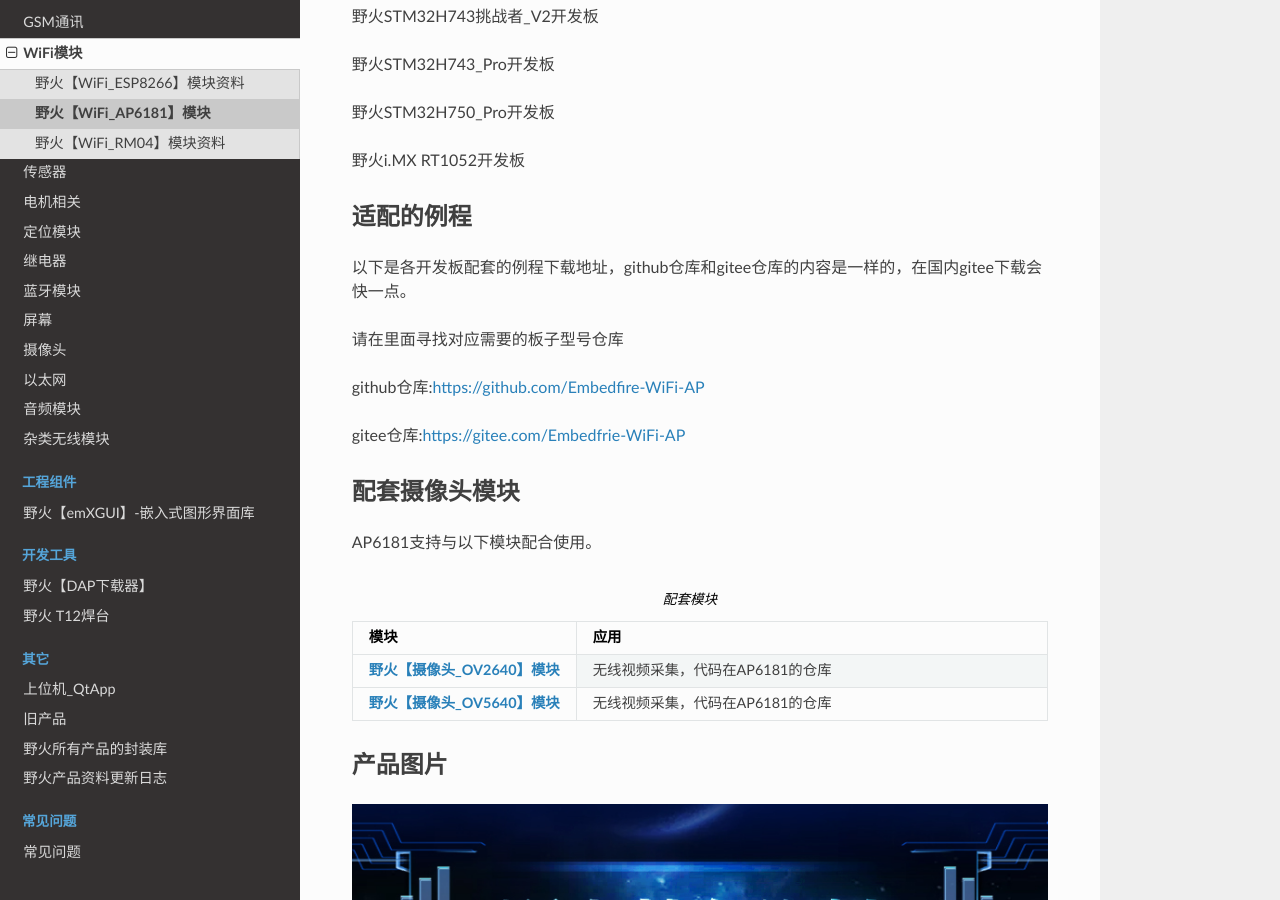
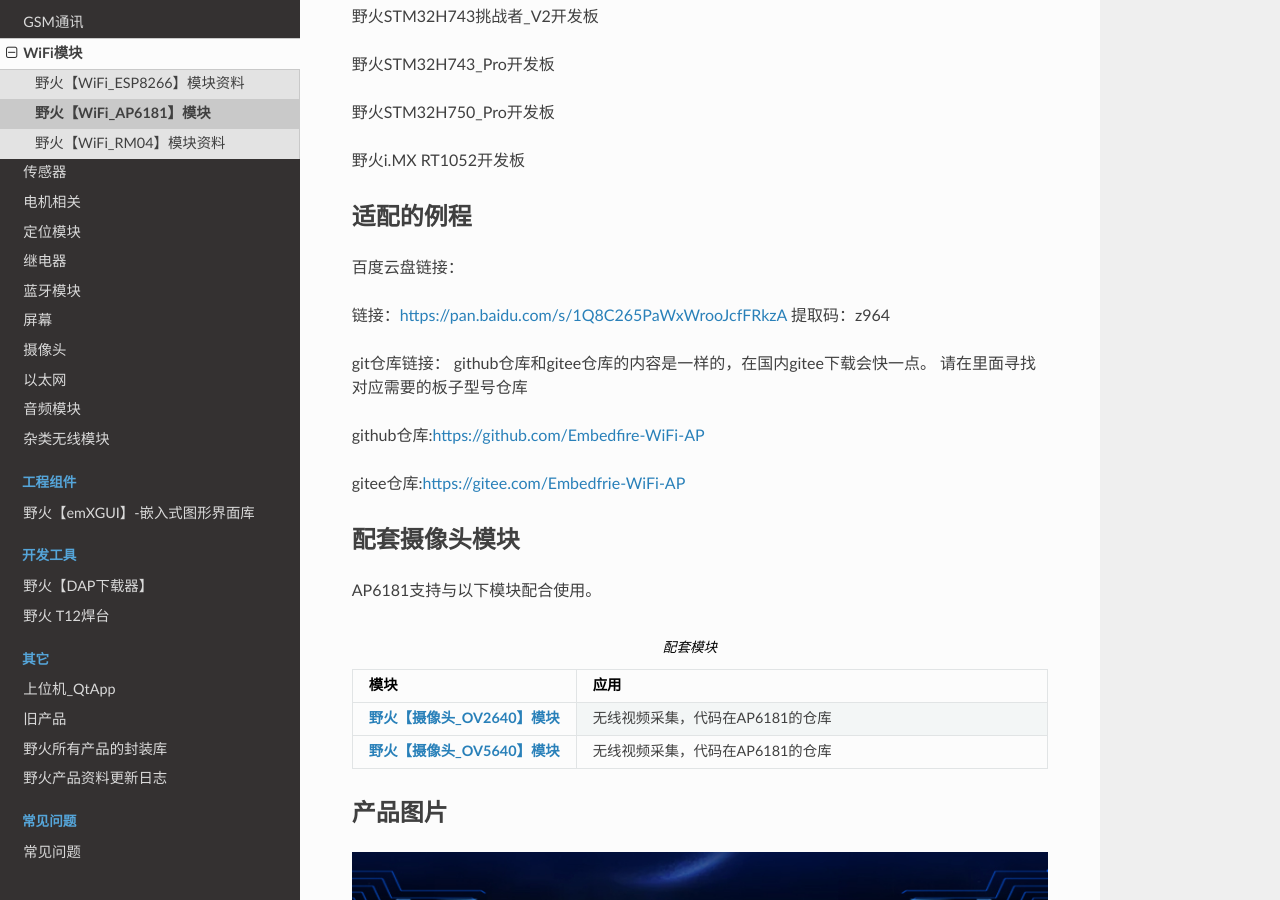
Before and after one commit to Embedfire/ebf_products, a Sphinx documentation site: the page built from documentation/module/wifi/ap6181.rst, in a window 1280 px wide and 900 px high, scrolled down 414 px. Built offline with Sphinx 7.4.7 and the Read the Docs theme 2.0.0, drawn with Linux system fonts in a browser that asks for light colours; pages that are not in the unit, such as notebooks, are missing from menus.

Commit message:
Update ap6181.rst

```diff
--- a/documentation/module/wifi/ap6181.rst
+++ b/documentation/module/wifi/ap6181.rst
@@ -28,8 +28,19 @@
 
 适配的例程
 --------------------
-以下是各开发板配套的例程下载地址，github仓库和gitee仓库的内容是一样的，在国内gitee下载会快一点。
 
+百度云盘链接：
+
+链接：https://pan.baidu.com/s/1Q8C265PaWxWrooJcfFRkzA
+提取码：z964
+
+
+
+
+
+
+git仓库链接：
+github仓库和gitee仓库的内容是一样的，在国内gitee下载会快一点。
 请在里面寻找对应需要的板子型号仓库
 
 github仓库:https://github.com/Embedfire-WiFi-AP
```
